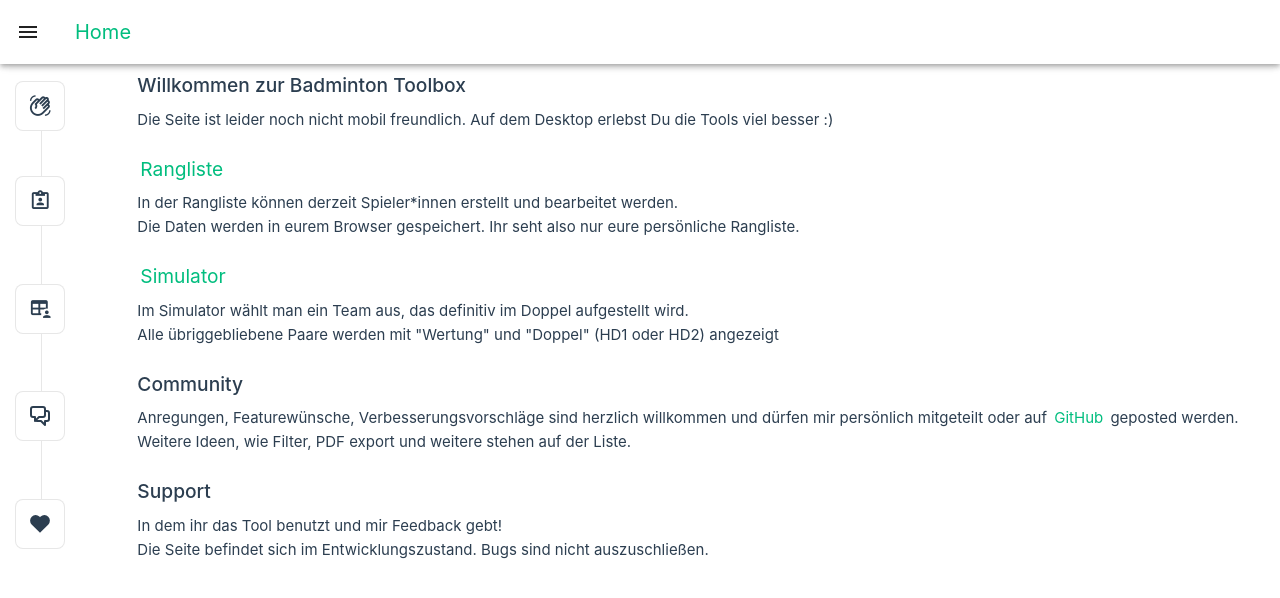
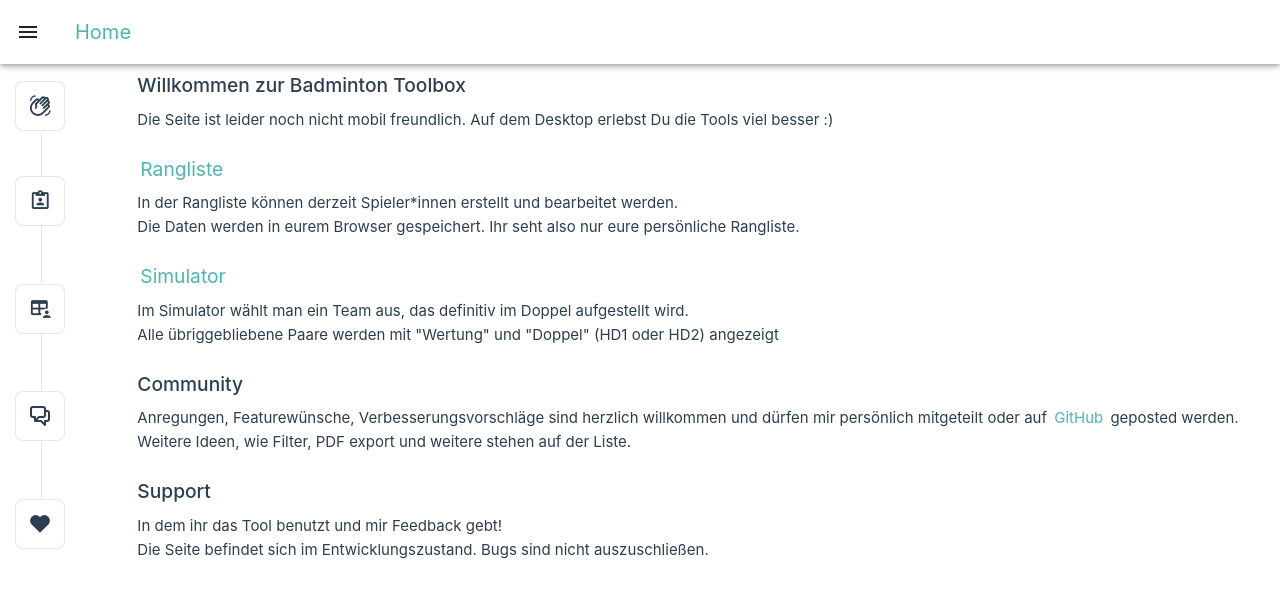
Before and after one commit to cangd/badminton-toolbox, a Vue app: page /#/ in a window 1280 px wide. Shown: the top 598 px of the page. Built offline with nearby package versions, Linux system fonts and the light colour scheme.

Commit message:
Change main color to teal-lighten-2

```diff
--- a/src/assets/main.css
+++ b/src/assets/main.css
@@ -8,16 +8,16 @@
 }
 
 a,
-.green {
+.red {
   text-decoration: none;
-  color: hsla(160, 100%, 37%, 1);
+  color: #4db6ac;
   transition: 0.4s;
   padding: 3px;
 }
 
 @media (hover: hover) {
   a:hover {
-    background-color: hsla(160, 100%, 37%, 0.2);
+    background-color: #4db6ac;
   }
 }
 
--- a/src/views/CalcView.vue
+++ b/src/views/CalcView.vue
@@ -23,7 +23,7 @@
               append-icon="mdi-account-multiple"
               :title="`${mainTeam.player1.name} (${mainTeam.player1.doubles}) [${mainTeam.player1.team}] + ${mainTeam.player2.name} (${mainTeam.player2.doubles}) [${mainTeam.player2.team}]`"
               :subtitle="mainTeam.points"
-              color="green"
+              color="teal-lighten-2"
             >
             </v-card>
             <div v-if="!mainTeam" class="text-truncate">
@@ -197,12 +197,12 @@ function mapFlatPairToPair(team: FlatPair): Pair {
 }
 
 .calcView__listItem:active {
-  background-color: green;
+  background-color: #4db6ac;
 }
 
 .calcView__listItem_clicked {
-  background-color: green;
-  border: 3px solid green;
+  background-color: #4db6ac;
+  border: 3px solid #4db6ac;
 }
 
 .calcView__card {
```
